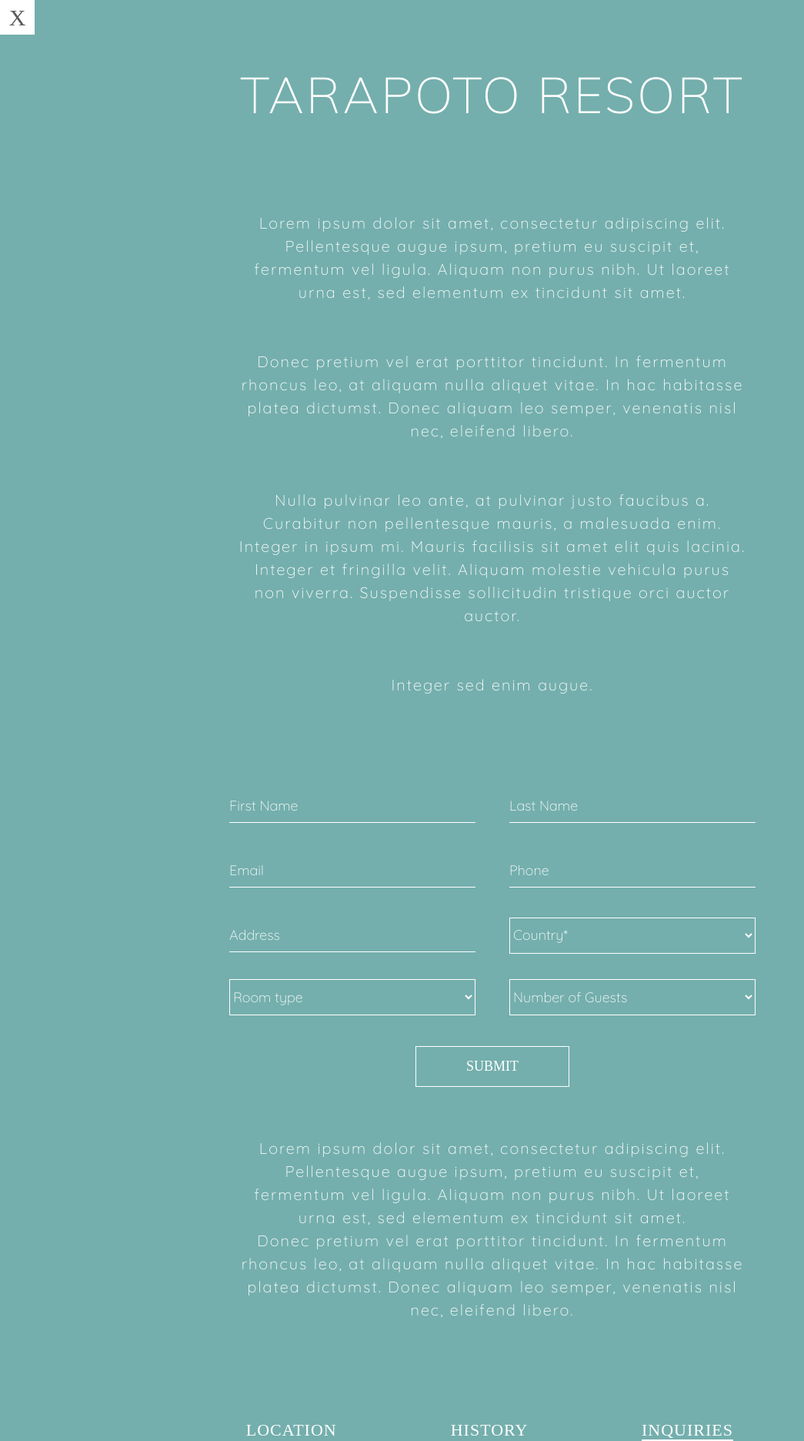
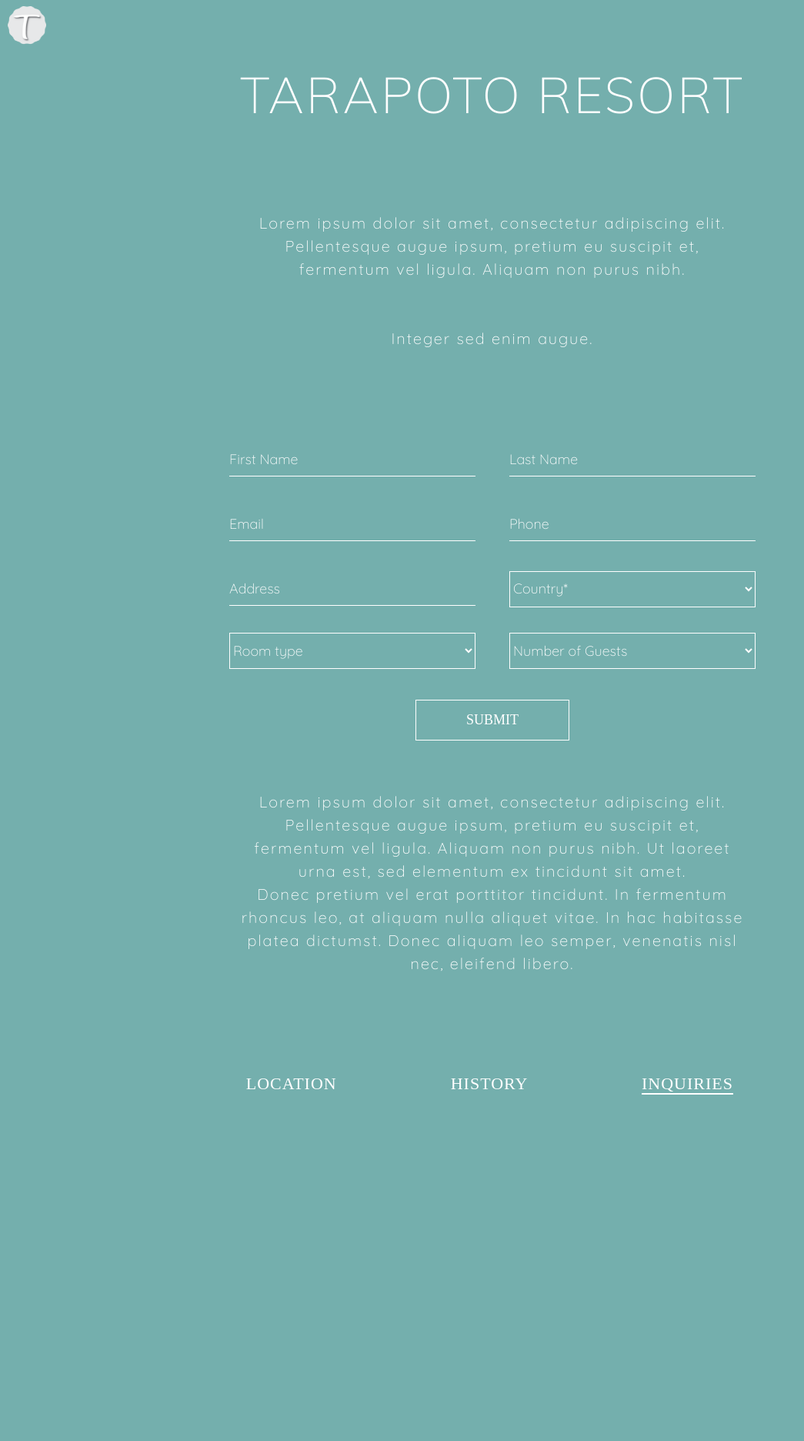
Before and after one commit to neiljoshua/tarapoto, a PHP site: page /inquiries in a window 1280 px wide. Shown: the whole page at 77% size, without its empty margins (0-1045 px from the left). After the commit the page ends 1422 px from the top, so only its background shows below. Run offline with PHP 8.4, Linux system fonts and the light colour scheme.

Commit message:
adding logo

```diff
--- a/history.php
+++ b/history.php
@@ -3,7 +3,9 @@
 	include('src/includes/header.php');
 ?>
 <body class="history">
-	<a href="/" class="close">X</a>
+	<a href="/">
+		<img class="logo" src="src/images/logo.png" alt="Tarapoto logo">
+	</a>
 	<a href="#" class="c-hamburger c-hamburger--rot"><span>toggle menu</span></a>
 	<!-- <img class="logo" src="/images/logo.png"> -->
 	<h1 class="page-title">TARAPOTO RESORT</h1>
--- a/inquiries.php
+++ b/inquiries.php
@@ -3,18 +3,15 @@
 	include('src/includes/header.php');
 ?>
 	<body class="inquiries">
-		<a href="/" class="close">X</a>
+		<!-- <a href="/" class="close">X</a> -->
+		<a href="/">
+			<img class="logo" src="src/images/logo.png" alt="Tarapoto logo">
+		</a>
 		<a href="#" class="c-hamburger c-hamburger--rot"><span>toggle menu</span></a>
 		<h1 class="page-title">TARAPOTO RESORT</h1>
 		<section class="item">
-			<p class="item__copy">Lorem ipsum dolor sit amet, consectetur adipiscing elit. Pellentesque augue ipsum, pretium eu suscipit et, fermentum vel ligula. Aliquam non purus nibh. Ut laoreet urna est, sed elementum ex tincidunt sit amet.
+			<p class="item__copy">Lorem ipsum dolor sit amet, consectetur adipiscing elit. Pellentesque augue ipsum, pretium eu suscipit et, fermentum vel ligula. Aliquam non purus nibh.
 			</p>
-
-			<p class="item__copy">Donec pretium vel erat porttitor tincidunt. In fermentum rhoncus leo, at aliquam nulla aliquet vitae. In hac habitasse platea dictumst. Donec aliquam leo semper, venenatis nisl nec, eleifend libero.
-			</p>
-
-			 <p class="item__copy">Nulla pulvinar leo ante, at pulvinar justo faucibus a. Curabitur non pellentesque mauris, a malesuada enim. Integer in ipsum mi. Mauris facilisis sit amet elit quis lacinia. Integer et fringilla velit. Aliquam molestie vehicula purus non viverra. Suspendisse sollicitudin tristique orci auctor auctor.
-			 </p>
 
 			<p class="item__copy">Integer sed enim augue.</p>
 
--- a/location.php
+++ b/location.php
@@ -3,7 +3,10 @@
 	include('src/includes/header.php');
 ?>
 <body class="location">
-		<a href="/" class="close">X</a>
+		<!-- <a href="/" class="close">X</a> -->
+		<a href="/">
+			<img class="logo" src="src/images/logo.png" alt="Tarapoto logo">
+		</a>
 		<a href="#" class="c-hamburger c-hamburger--rot"><span>toggle menu</span></a>
 <?php
 	include('src/includes/menu.php');
--- a/src/css/tarapoto.css
+++ b/src/css/tarapoto.css
@@ -371,10 +371,16 @@ body.location {
 
 /* line 52, ../sass/tarapoto.scss */
 .item {
-  margin: 40px auto;
+  margin: 20px auto;
   overflow: hidden;
 }
-/* line 55, ../sass/tarapoto.scss */
+@media (min-width: 601px) {
+  /* line 52, ../sass/tarapoto.scss */
+  .item {
+    margin: 40px auto;
+  }
+}
+/* line 58, ../sass/tarapoto.scss */
 .item__title {
   -webkit-animation: show-elemet 1.5s ease;
   -moz-animation: show-elemet 1.5s ease;
@@ -387,12 +393,12 @@ body.location {
   margin-bottom: 50px;
 }
 @media (min-width: 769px) {
-  /* line 55, ../sass/tarapoto.scss */
+  /* line 58, ../sass/tarapoto.scss */
   .item__title {
     font-size: 45px;
   }
 }
-/* line 65, ../sass/tarapoto.scss */
+/* line 68, ../sass/tarapoto.scss */
 .item__copy {
   -webkit-animation: show-elemet 1.5s ease;
   -moz-animation: show-elemet 1.5s ease;
@@ -407,20 +413,20 @@ body.location {
   letter-spacing: 2px;
 }
 @media (min-width: 769px) {
-  /* line 65, ../sass/tarapoto.scss */
+  /* line 68, ../sass/tarapoto.scss */
   .item__copy {
     max-width: 720px;
     margin: 20px auto;
   }
 }
 
-/* line 80, ../sass/tarapoto.scss */
+/* line 83, ../sass/tarapoto.scss */
 .legal {
   overflow: hidden;
   margin-bottom: 40px;
   padding-bottom: 60px;
 }
-/* line 84, ../sass/tarapoto.scss */
+/* line 87, ../sass/tarapoto.scss */
 .legal__copy {
   font-family: "Quicksand-Light";
   font-size: 20px;
@@ -431,7 +437,7 @@ body.location {
   letter-spacing: 2px;
 }
 
-/* line 96, ../sass/tarapoto.scss */
+/* line 99, ../sass/tarapoto.scss */
 .center {
   position: absolute;
   top: 50%;
@@ -439,32 +445,23 @@ body.location {
   transform: translateY(-50%) translateX(-50%);
 }
 
-/* line 103, ../sass/tarapoto.scss */
-.close {
+/* line 106, ../sass/tarapoto.scss */
+.logo {
   position: fixed;
   display: block;
-  width: 25px;
-  height: 25px;
-  font-size: 30px;
-  line-height: 25px;
-  font-weight: 300;
-  padding: 10px;
-  color: #595959;
-  background-color: #fff;
+  margin: 8px 10px;
+  width: 30px;
+  z-index: 30;
 }
-
-/* line 116, ../sass/tarapoto.scss */
-.logo {
-  max-width: 400px;
-  height: auto;
-  display: block;
-  margin: 0 auto;
-  padding-top: 50px;
-  font-size: 30px;
+@media (min-width: 981px) {
+  /* line 106, ../sass/tarapoto.scss */
+  .logo {
+    width: 50px;
+  }
 }
 
 @media (max-width: 768px) {
-  /* line 125, ../sass/tarapoto.scss */
+  /* line 117, ../sass/tarapoto.scss */
   .menu {
     visibility: hidden;
     position: fixed;
@@ -474,18 +471,18 @@ body.location {
     bottom: 0;
     right: 0;
     overflow: hidden;
-    transition: all .6s ease-in;
+    transition: all .5s ease-in;
     background: white;
   }
-  /* line 137, ../sass/tarapoto.scss */
+  /* line 129, ../sass/tarapoto.scss */
   .menu.active {
     visibility: visible;
     height: 100%;
-    transition: height .6s ease-in;
+    transition: height .5s ease-in;
   }
 }
 @media (min-width: 769px) {
-  /* line 125, ../sass/tarapoto.scss */
+  /* line 117, ../sass/tarapoto.scss */
   .menu {
     width: 100%;
     margin-top: 20px;
@@ -493,7 +490,7 @@ body.location {
   }
 }
 @media (max-width: 768px) {
-  /* line 148, ../sass/tarapoto.scss */
+  /* line 140, ../sass/tarapoto.scss */
   .menu__list {
     position: absolute;
     top: 50%;
@@ -503,32 +500,32 @@ body.location {
   }
 }
 @media (min-width: 769px) {
-  /* line 148, ../sass/tarapoto.scss */
+  /* line 140, ../sass/tarapoto.scss */
   .menu__list {
     width: 780px;
     display: block;
     margin: 0 auto;
   }
 }
-/* line 162, ../sass/tarapoto.scss */
+/* line 154, ../sass/tarapoto.scss */
 .menu__item {
   display: block;
   text-align: center;
   margin: 50px auto;
 }
 @media (min-width: 769px) {
-  /* line 162, ../sass/tarapoto.scss */
+  /* line 154, ../sass/tarapoto.scss */
   .menu__item {
     float: left;
     width: 33%;
     margin: 30px auto;
   }
-  /* line 170, ../sass/tarapoto.scss */
+  /* line 162, ../sass/tarapoto.scss */
   .menu__item:last-child {
     margin-right: 0;
   }
 }
-/* line 176, ../sass/tarapoto.scss */
+/* line 168, ../sass/tarapoto.scss */
 .menu__link {
   -webkit-animation: show-elemet 2.5s ease;
   -moz-animation: show-elemet 2.5s ease;
@@ -540,18 +537,18 @@ body.location {
   font-size: 35px;
   letter-spacing: 1px;
 }
-/* line 182, ../sass/tarapoto.scss */
+/* line 174, ../sass/tarapoto.scss */
 .menu__link:hover {
   color: #000;
 }
 @media (min-width: 769px) {
-  /* line 176, ../sass/tarapoto.scss */
+  /* line 168, ../sass/tarapoto.scss */
   .menu__link {
     font-size: 22px;
     color: #fff;
     margin-bottom: 30px;
   }
-  /* line 189, ../sass/tarapoto.scss */
+  /* line 181, ../sass/tarapoto.scss */
   .menu__link:hover {
     color: #fff;
     border-bottom: 2px solid #fff;
@@ -560,13 +557,13 @@ body.location {
   }
 }
 
-/* line 200, ../sass/tarapoto.scss */
+/* line 192, ../sass/tarapoto.scss */
 #currentpage .menu__link {
   color: #74AFAD;
   font-style: bold;
 }
 @media (min-width: 769px) {
-  /* line 200, ../sass/tarapoto.scss */
+  /* line 192, ../sass/tarapoto.scss */
   #currentpage .menu__link {
     color: #fff;
     border-bottom: 2px solid #fff;
@@ -574,7 +571,7 @@ body.location {
 }
 
 @media (min-width: 769px) {
-  /* line 213, ../sass/tarapoto.scss */
+  /* line 205, ../sass/tarapoto.scss */
   .home .menu,
   .history .menu,
   .location .menu {
@@ -583,7 +580,7 @@ body.location {
   }
 }
 
-/* line 222, ../sass/tarapoto.scss */
+/* line 214, ../sass/tarapoto.scss */
 .home .page-title {
   font-family: "Muli-ExtraLight";
   font-size: 55px;
@@ -591,31 +588,31 @@ body.location {
   padding: 0;
 }
 @media (min-width: 601px) {
-  /* line 222, ../sass/tarapoto.scss */
+  /* line 214, ../sass/tarapoto.scss */
   .home .page-title {
     font-size: 70px;
   }
 }
 
 @media (min-width: 769px) {
-  /* line 235, ../sass/tarapoto.scss */
+  /* line 227, ../sass/tarapoto.scss */
   .location .menu {
     background-color: #74AFAD;
   }
 }
 
 @media (max-width: 768px) {
-  /* line 247, ../sass/tarapoto.scss */
+  /* line 239, ../sass/tarapoto.scss */
   fieldset *:first-child {
     margin-right: 20px;
   }
 
-  /* line 252, ../sass/tarapoto.scss */
+  /* line 244, ../sass/tarapoto.scss */
   input[type="text"], select {
     width: 250px;
   }
 
-  /* line 256, ../sass/tarapoto.scss */
+  /* line 248, ../sass/tarapoto.scss */
   .c-hamburger {
     right: 0;
     display: block;
@@ -628,18 +625,18 @@ body.location {
   }
 }
 @media (max-width: 600px) {
-  /* line 272, ../sass/tarapoto.scss */
+  /* line 264, ../sass/tarapoto.scss */
   fieldset input[type="text"] {
     width: 90%;
     margin: 20px auto;
   }
-  /* line 276, ../sass/tarapoto.scss */
+  /* line 268, ../sass/tarapoto.scss */
   fieldset select {
     padding-bottom: 10px;
     margin-top: 20px;
     margin-bottom: 20px;
   }
-  /* line 278, ../sass/tarapoto.scss */
+  /* line 270, ../sass/tarapoto.scss */
   fieldset select:first-child {
     margin-right: 0;
   }
--- a/src/sass/tarapoto.scss
+++ b/src/sass/tarapoto.scss
@@ -50,7 +50,10 @@ body {
 }
 
 .item {
-	margin: 40px auto;
+	margin: 20px auto;
+	@include media-min-width(mobile) {
+		margin: 40px auto;
+	}
 	overflow: hidden;
 	&__title {
 		@include animation('show-elemet 1.5s ease');
@@ -100,26 +103,15 @@ body {
 	transform: translateY(-50%) translateX(-50%);
 }
 
-.close {
+.logo {
 	position: fixed;
 	display:block;
-	width: 25px;
-    height: 25px;
-	font-size: 30px;
-	line-height: 25px;
-	font-weight: 300;
-	padding: 10px;
-	color: $gray;
-	background-color: $white;
-}
-
-.logo {
-	max-width: 400px;
-	height: auto;
-	display: block;
-	margin: 0 auto;
-	padding-top: 50px;
-	font-size: 30px;
+	margin: 8px 10px;
+	width: 30px;
+	z-index: 30;
+	@include media-min-width(desktop) {
+		width: 50px;
+	}
 }
 
 .menu {
@@ -132,12 +124,12 @@ body {
 		bottom:0;
 		right: 0;
 		overflow: hidden;
-		transition: all .6s ease-in;
+		transition: all .5s ease-in;
 		background: white;
 		&.active {
 			visibility: visible;
 			height: 100%;
-			transition: height .6s ease-in;
+			transition: height .5s ease-in;
 		}
 	}
 	@include media-min-width(tablet) {
```
Also changed, not shown: src/images/logo.png, src/images/logo.svg (added).
